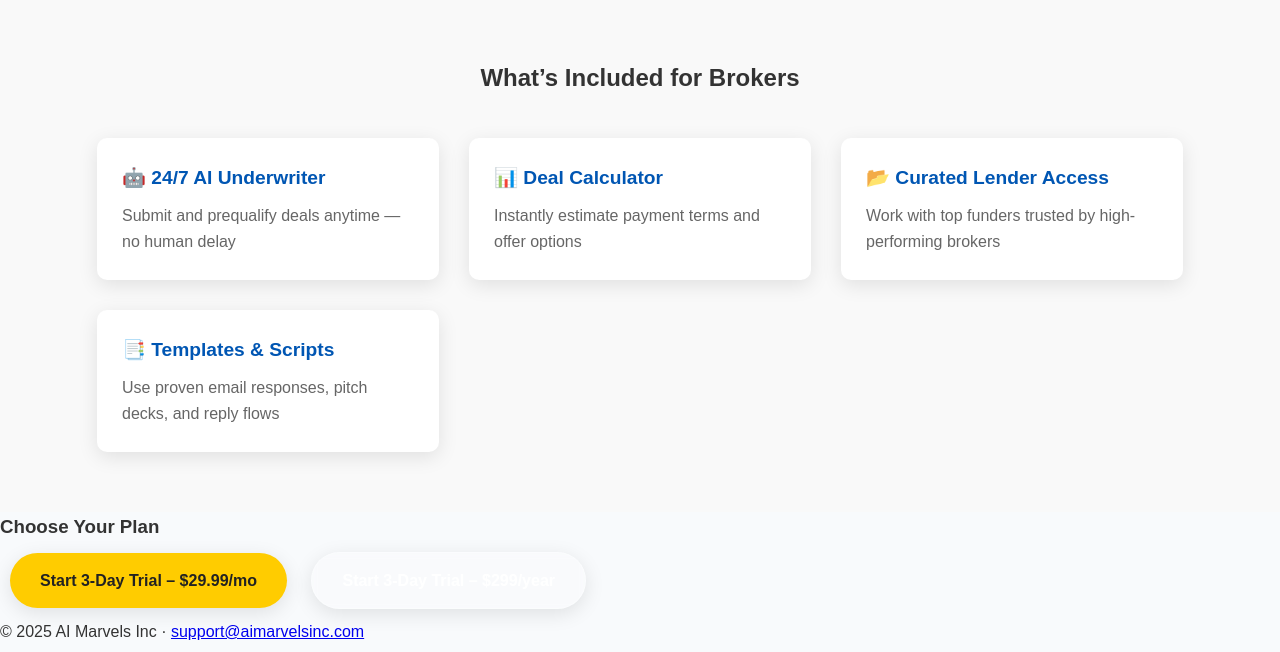
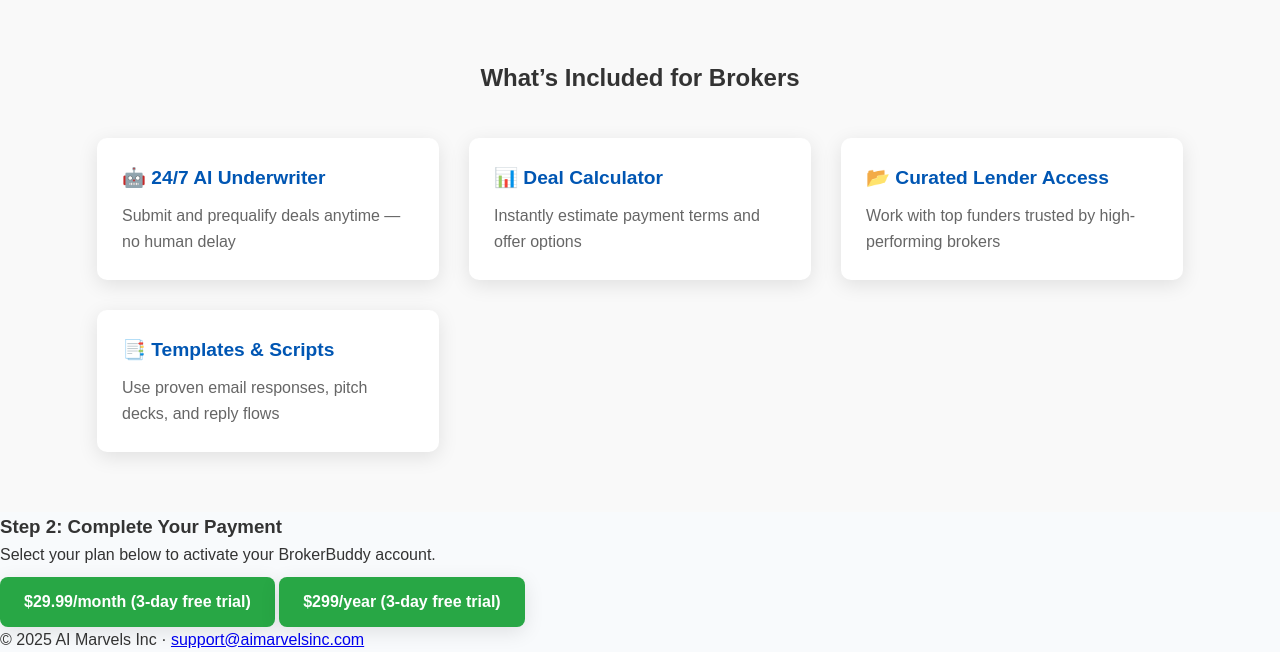
Before and after one commit to tibby007/brokerbuddy_simplified, a Flask app: page /broker-signup in a window 1280 px wide. Shown: the part 790-1442 px from the top of the page. Run offline with Flask 2, Linux system fonts and the light colour scheme.

Commit message:
Update broker_signup.html

```diff
--- a/templates/broker_signup.html
+++ b/templates/broker_signup.html
@@ -50,14 +50,20 @@
     </div>
   </div>
 </section>
-<div class="price-options">
-  <h3>Choose Your Plan</h3>
-  <a href="https://buy.stripe.com/dR6dSl5Cz5iccMM8wx" class="btn btn-primary" target="_blank" style="margin: 10px;">
-    Start 3-Day Trial – $29.99/mo
+<div class="payment-cta">
+  <h3>Step 2: Complete Your Payment</h3>
+  <p>Select your plan below to activate your BrokerBuddy account.</p>
+
+  <!-- Monthly Plan -->
+  <a href="https://buy.stripe.com/dR6dSl5Cz5iccMM8wx" target="_blank" class="btn btn-success">
+    $29.99/month (3-day free trial)
   </a>
-  <a href="https://buy.stripe.com/8wM15z7KHaCw6oo8wy" class="btn btn-secondary" target="_blank" style="margin: 10px;">
-    Start 3-Day Trial – $299/year
+
+  <!-- Annual Plan -->
+  <a href="https://buy.stripe.com/8wM15z7KHaCw6oo8wy" target="_blank" class="btn btn-success" style="margin-top: 10px;">
+    $299/year (3-day free trial)
   </a>
 </div>
 
+
 {% endblock %}
```
